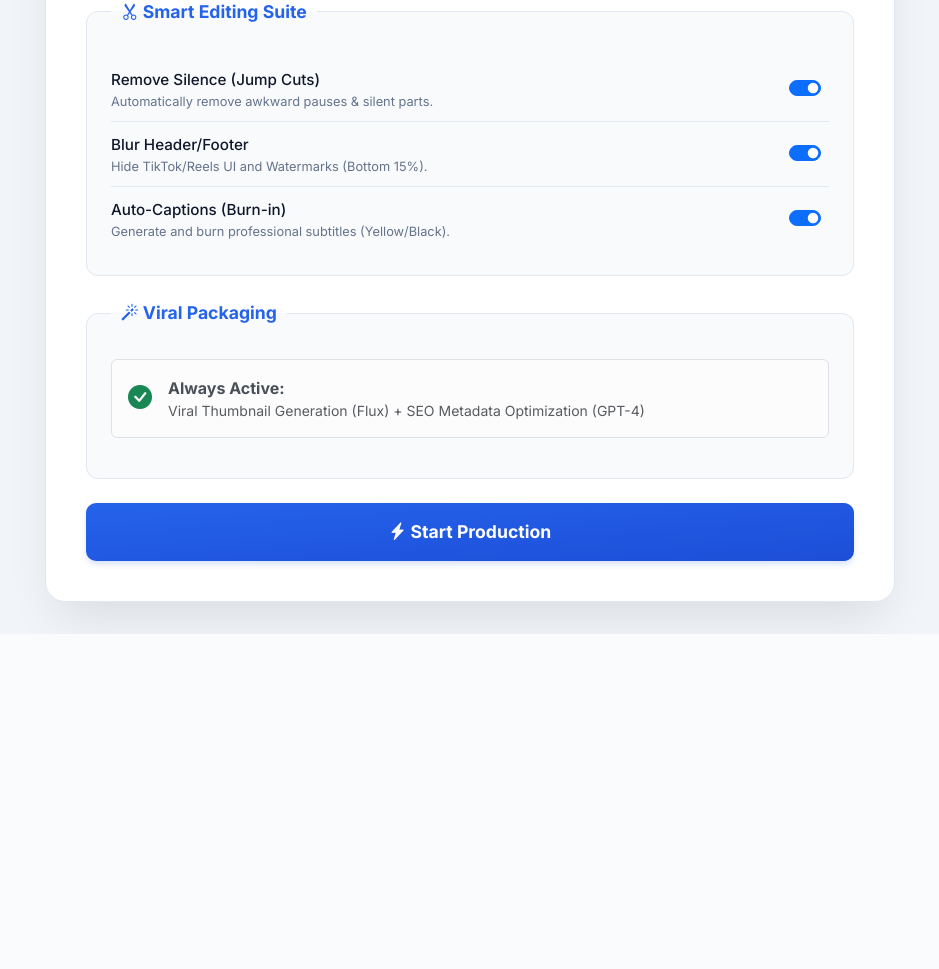
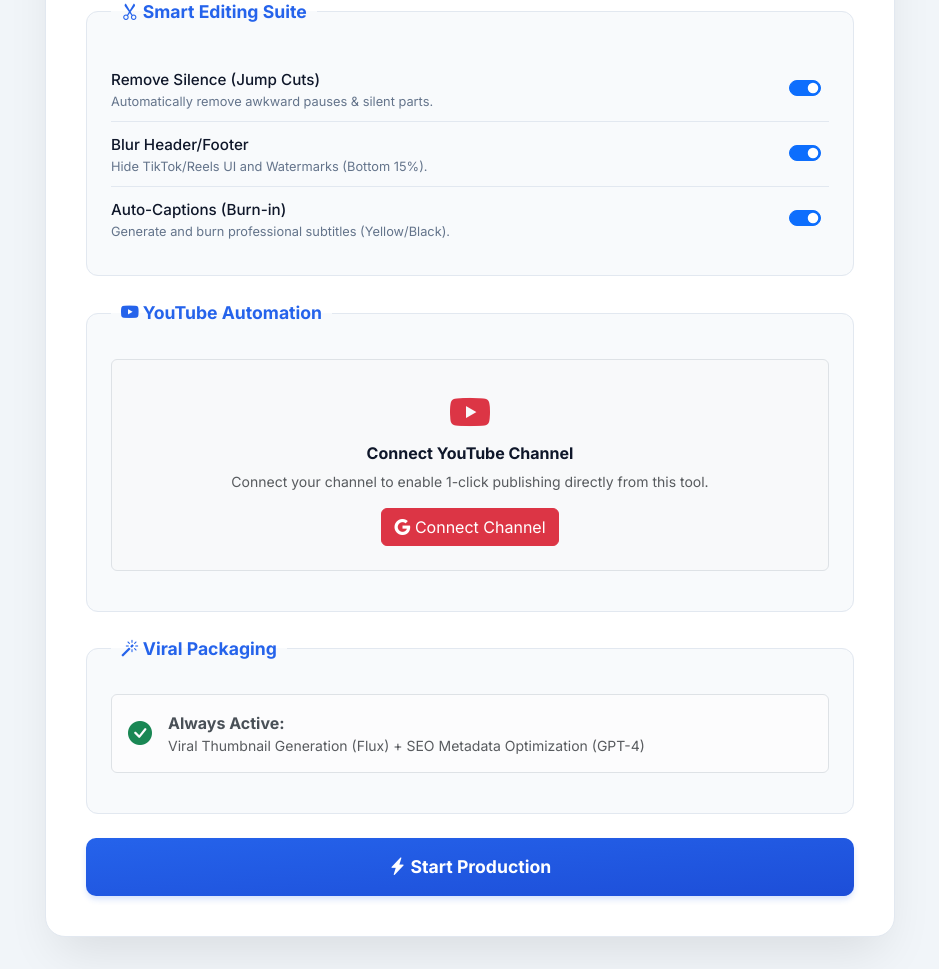
Before and after one commit to engnr823/youtube-video-automation, a Flask app: page / in a window 1280 px wide. Shown: the part 1017-1986 px from the top of the page, without its empty margins (170-1109 px from the left). Before the commit the page ends 1651 px from the top, so only its background shows below. Run offline with Flask 3, Linux system fonts and the light colour scheme; some libraries are stand-ins or nearby versions.

Commit message:
Update index.html

```diff
--- a/templates/index.html
+++ b/templates/index.html
@@ -72,7 +72,6 @@
         @keyframes slideUp { from { opacity: 0; transform: translateY(20px); } to { opacity: 1; transform: translateY(0); } }
 
         .video-container { position: relative; border-radius: 16px; overflow: hidden; box-shadow: 0 20px 25px -5px rgba(0, 0, 0, 0.1); background: #000; max-width: 400px; margin: 0 auto 2rem auto; }
-        /* Dynamic aspect ratio will be handled by JS or simple css max-height */
         video { width: 100%; display: block; }
 
         .metadata-card { background: #f8fafc; border: 1px solid #e2e8f0; border-radius: 12px; padding: 1.5rem; margin-bottom: 1.5rem; }
@@ -169,6 +168,49 @@
                     <div class="form-check form-switch">
                         <input class="form-check-input" type="checkbox" name="add_subtitles" value="true" checked>
                     </div>
+                </div>
+            </fieldset>
+
+            <fieldset>
+                <legend><i class="bi bi-youtube"></i> YouTube Automation</legend>
+
+                <div class="mb-3">
+                    {% if channel_info %}
+                        <div class="alert alert-success d-flex align-items-center gap-3">
+                            <img src="{{ channel_info.thumbnail }}" class="rounded-circle border border-2 border-white shadow-sm" width="50" height="50">
+
+                            <div class="flex-grow-1">
+                                <div class="small text-muted text-uppercase fw-bold">Connected To</div>
+                                <div class="fw-bold fs-5">{{ channel_info.title }}</div>
+                            </div>
+
+                            <a href="/authorize_youtube" class="btn btn-sm btn-outline-success">
+                                <i class="bi bi-arrow-repeat"></i> Switch
+                            </a>
+                        </div>
+
+                        <div class="toggle-switch">
+                            <div>
+                                <span class="toggle-label">Auto-Upload to Channel</span>
+                                <span class="toggle-desc">Final video will upload privately to <strong>{{ channel_info.title }}</strong>.</span>
+                            </div>
+                            <div class="form-check form-switch">
+                                <input class="form-check-input" type="checkbox" name="auto_upload_youtube" value="true">
+                            </div>
+                        </div>
+
+                    {% else %}
+                        <div class="text-center p-4 bg-light rounded border border-dashed">
+                            <i class="bi bi-youtube fs-1 text-danger mb-2"></i>
+                            <h6 class="fw-bold">Connect YouTube Channel</h6>
+                            <p class="text-muted small mb-3">
+                                Connect your channel to enable 1-click publishing directly from this tool.
+                            </p>
+                            <a href="/authorize_youtube" class="btn btn-danger text-white">
+                                <i class="bi bi-google"></i> Connect Channel
+                            </a>
+                        </div>
+                    {% endif %}
                 </div>
             </fieldset>
 
@@ -365,6 +407,14 @@
             if (data.transcript_srt) {
                 document.getElementById("transcriptBox").value = data.transcript_srt;
             }
+
+            // 5. [NEW] YouTube Link
+            if (data.youtube_url) {
+                const ytDiv = document.createElement('div');
+                ytDiv.className = 'alert alert-success mt-3';
+                ytDiv.innerHTML = `<i class="bi bi-youtube"></i> <strong>Published to YouTube:</strong> <a href="${data.youtube_url}" target="_blank" class="alert-link">Watch Video</a>`;
+                document.getElementById('resultArea').querySelector('.col-md-5').appendChild(ytDiv);
+            }
         }
 
         function showError(msg) {
```
